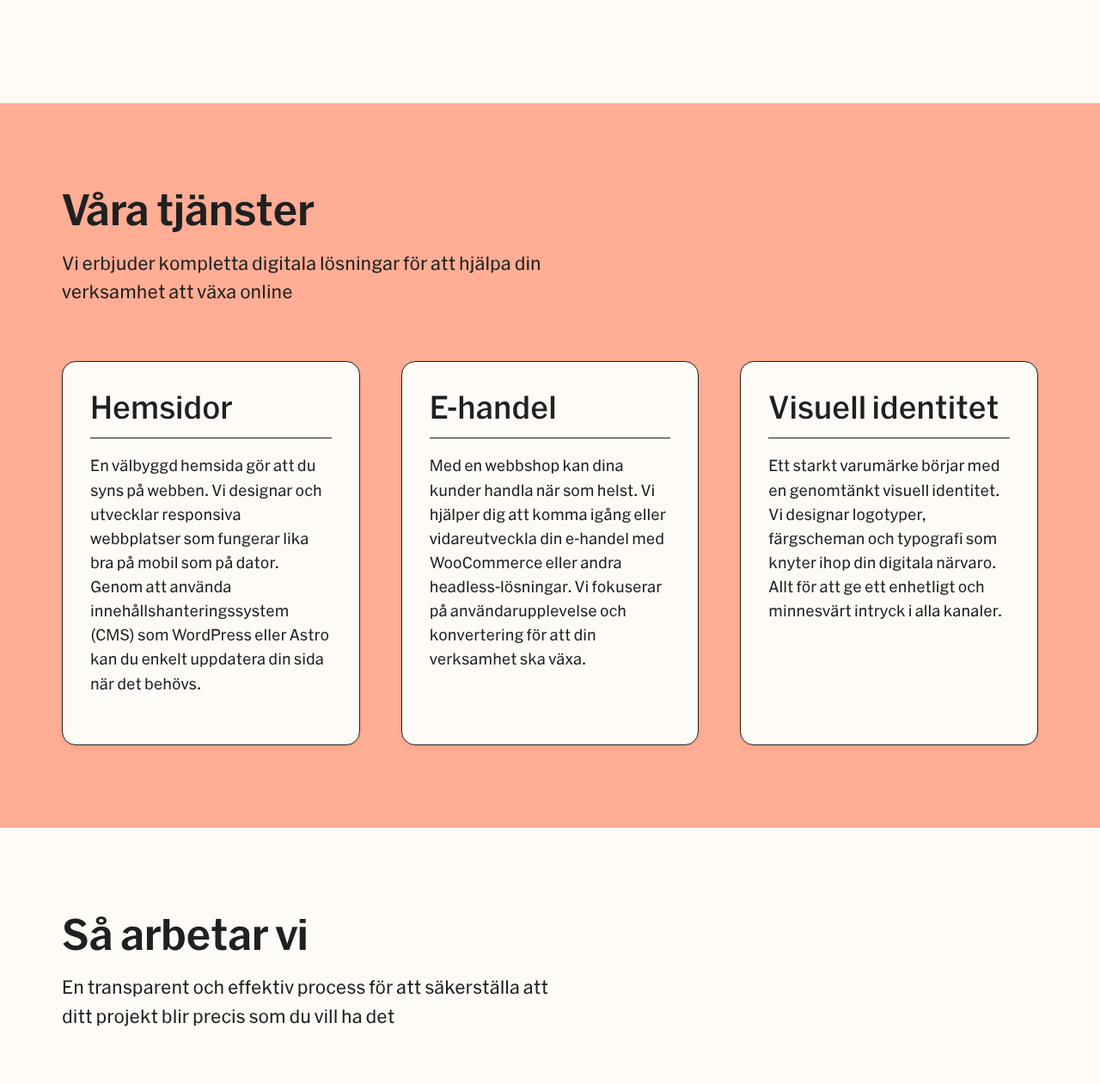
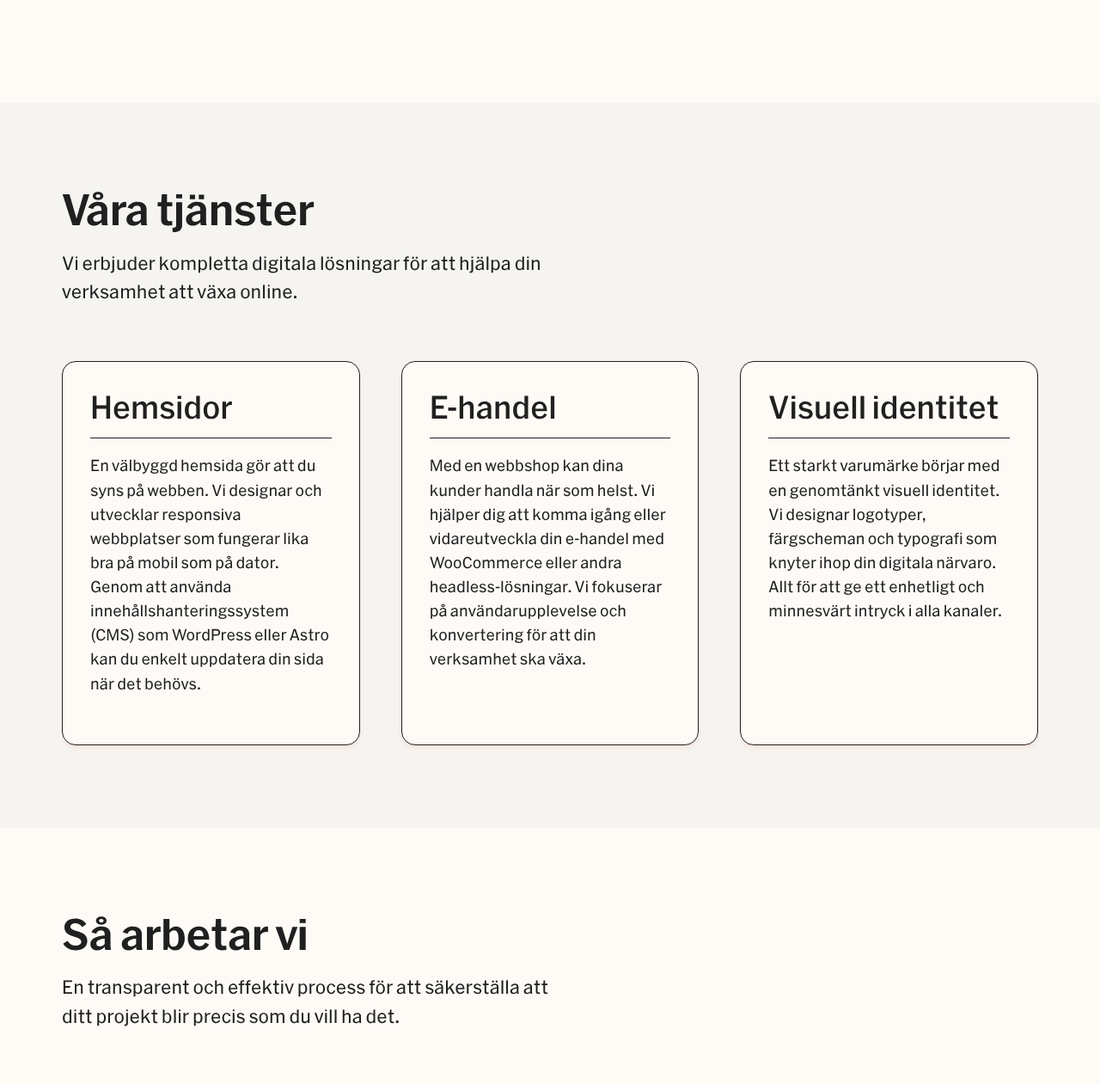
Before and after one commit to lnsjhnssn/pinecode, an Astro site: page / in a window 1280 px wide. Shown: the part 680-1941 px from the top of the page at 86% size. Built offline with nearby package versions, Linux system fonts and the light colour scheme; Astro itself is replaced by a stand-in of ours.

Commit message:
change color

```diff
--- a/src/pages/index.astro
+++ b/src/pages/index.astro
@@ -40,7 +40,7 @@ import Layout from "../layouts/Layout.astro";
       <h2>Våra tjänster</h2>
       <p class="section-subtitle">
         Vi erbjuder kompletta digitala lösningar för att hjälpa din verksamhet
-        att växa online
+        att växa online.
       </p>
 
       <div class="services-list">
@@ -84,7 +84,7 @@ import Layout from "../layouts/Layout.astro";
       <h2>Så arbetar vi</h2>
       <p class="section-subtitle">
         En transparent och effektiv process för att säkerställa att ditt projekt
-        blir precis som du vill ha det
+        blir precis som du vill ha det.
       </p>
 
       <div class="process-list">
@@ -202,7 +202,7 @@ import Layout from "../layouts/Layout.astro";
     --text: #202020;
     --text-light: #4a5568;
     --background: #fefbf7;
-    --background-alt: #ffad94;
+    --background-alt: #e6e6e658;
     --border: #f7cfbd;
     --shadow: 0 4px 6px -1px rgb(237 119 83 / 0.1),
       0 2px 4px -2px rgb(237 119 83 / 0.1);
```
